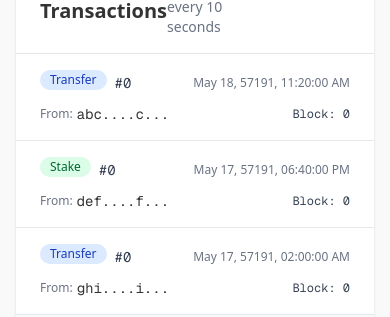
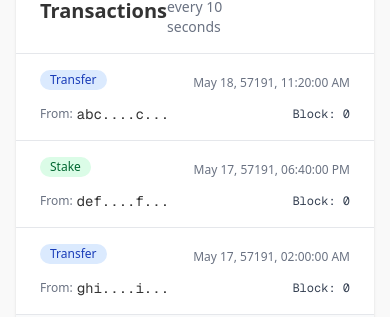
Before and after one commit to sirouk/open-libra-explorer, a Next.js app: page / in a window 390 px wide. Shown: the part 845-1162 px from the top of the page. Built offline with nearby package versions, Linux system fonts and the light colour scheme.

Commit message:
clean up version on mobile view

```diff
--- a/app/page.tsx
+++ b/app/page.tsx
@@ -220,9 +220,6 @@ export default function Home() {
                                 {tx.type ? tx.type.replace('_transaction', '') : 'Unknown'}
                               </span>
                             </Link>
-                            <Link href={`/tx/${tx.id}`} className="hover:underline text-sm font-mono text-gray-700 dark:text-gray-300">
-                              {tx.version && `#${Number(tx.version).toLocaleString()}`}
-                            </Link>
                           </div>
                           <div className="text-gray-500 text-xs">
                             {tx.formattedDate || (() => {
```
